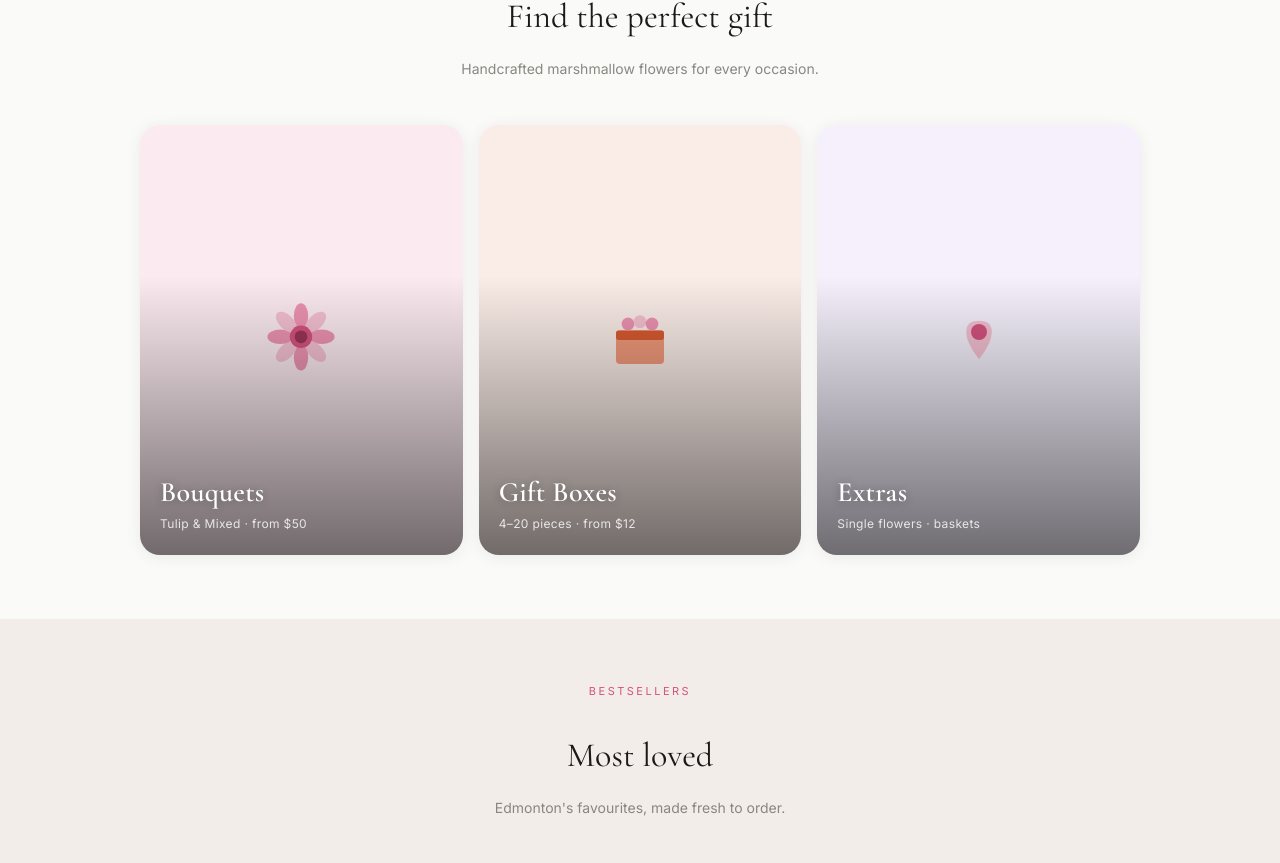
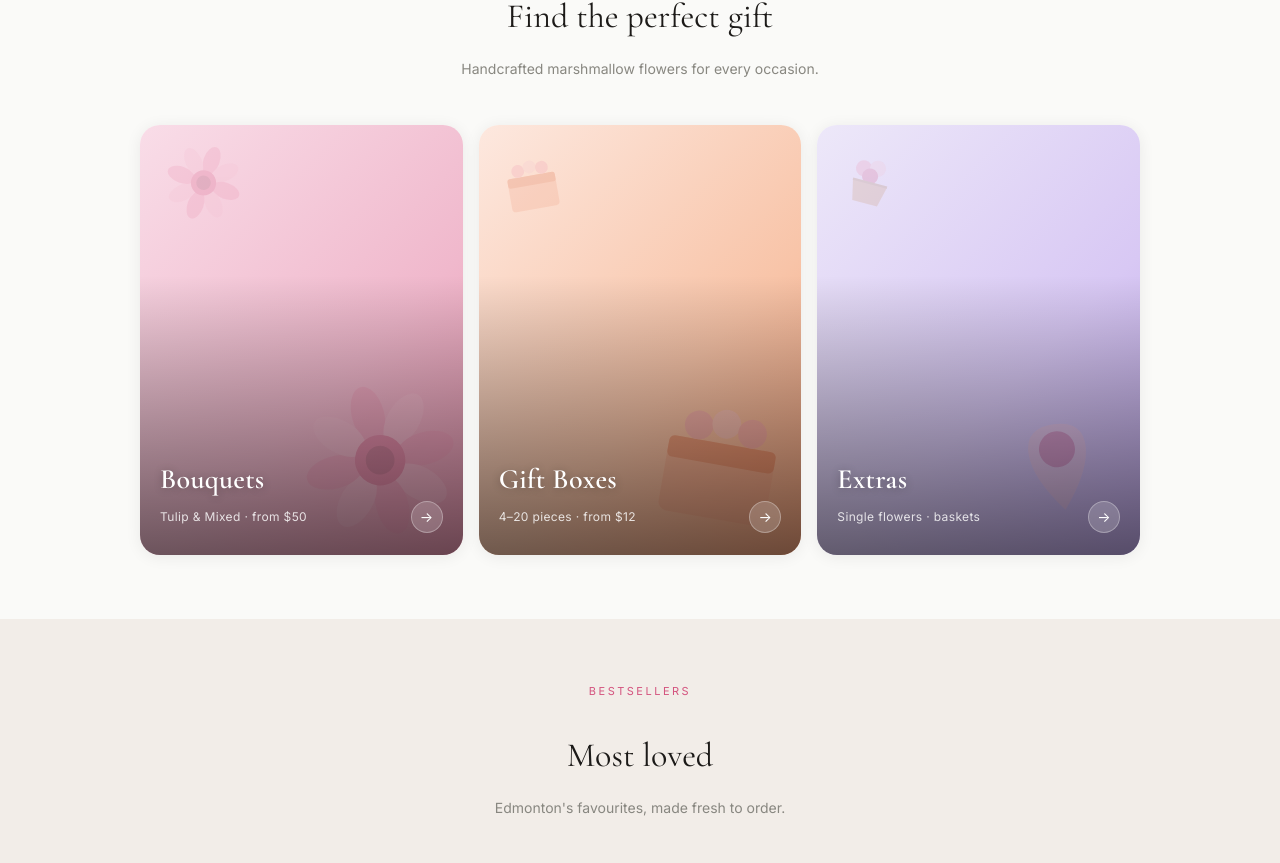
Before and after one commit to antaras1992/zefir-store, a Next.js app: page / in a window 1280 px wide. Shown: the part 840-1703 px from the top of the page. Built offline with nearby package versions, Linux system fonts and the light colour scheme.

Commit message:
Modern 2026 product cards — hover scale, arrow, glass badge

```diff
--- a/app/page.js
+++ b/app/page.js
@@ -181,7 +181,7 @@ price: p.sizes[selSize].p, qty: selQty, msg: selMsg, flower: p.flower,
       const data = await res.json();
       if (data.options && data.options.length > 0) {
         setShipOptions(data.options);
-        // Don't auto-select — let user pick from the list
+        setSelShip(data.options[0]);
       } else {
         showToast(data.error || "No shipping options found");
       }
@@ -303,16 +303,34 @@ price: p.sizes[selSize].p, qty: selQty, msg: selMsg, flower: p.flower,
             <p className={styles.secSub}>Handcrafted marshmallow flowers for every occasion.</p>
             <div className={styles.catTiles}>
               <div className={styles.catTile} onClick={() => goShop("bouquets")}>
-                <div className={styles.catTileImg} style={{ background: "#FBEAF0" }}><Flower type="tulip" size={80} /></div>
-                <div className={styles.catTileBody}><div className={`${styles.catTileName} ${styles.serif}`}>Bouquets</div><div className={styles.catTileCount}>Tulip &amp; Mixed · from $50</div></div>
+                <div className={styles.catTileImg} style={{ background: "linear-gradient(135deg,#f9dde8 0%,#f0b8cc 60%,#e896b0 100%)" }}>
+                  <div style={{position:"absolute",bottom:-10,right:-10,opacity:0.35,transform:"rotate(-15deg)"}}><Flower type="tulip" size={180} /></div>
+                  <div style={{position:"absolute",top:16,left:16,opacity:0.22,transform:"rotate(20deg)"}}><Flower type="tulip" size={90} /></div>
+                </div>
+                <div className={styles.catTileBody}>
+                  <div className={styles.catTileName}>Bouquets</div>
+                  <div className={styles.catTileCount}><span>Tulip &amp; Mixed · from $50</span><span className={styles.catTileArrow}>→</span></div>
+                </div>
               </div>
               <div className={styles.catTile} onClick={() => goShop("boxes")}>
-                <div className={styles.catTileImg} style={{ background: "#FAECE7" }}><Flower type="box" size={80} /></div>
-                <div className={styles.catTileBody}><div className={`${styles.catTileName} ${styles.serif}`}>Gift Boxes</div><div className={styles.catTileCount}>4–20 pieces · from $12</div></div>
+                <div className={styles.catTileImg} style={{ background: "linear-gradient(135deg,#fde8df 0%,#f8c4a8 60%,#f0a07a 100%)" }}>
+                  <div style={{position:"absolute",bottom:-8,right:-8,opacity:0.35,transform:"rotate(10deg)"}}><Flower type="box" size={180} /></div>
+                  <div style={{position:"absolute",top:20,left:14,opacity:0.2,transform:"rotate(-10deg)"}}><Flower type="box" size={80} /></div>
+                </div>
+                <div className={styles.catTileBody}>
+                  <div className={styles.catTileName}>Gift Boxes</div>
+                  <div className={styles.catTileCount}><span>4–20 pieces · from $12</span><span className={styles.catTileArrow}>→</span></div>
+                </div>
               </div>
               <div className={styles.catTile} onClick={() => goShop("extras")}>
-                <div className={styles.catTileImg} style={{ background: "#F5F0FC" }}><Flower type="single" size={80} /></div>
-                <div className={styles.catTileBody}><div className={`${styles.catTileName} ${styles.serif}`}>Extras</div><div className={styles.catTileCount}>Single flowers · baskets</div></div>
+                <div className={styles.catTileImg} style={{ background: "linear-gradient(135deg,#ede8f9 0%,#d8c8f4 60%,#bfa8e8 100%)" }}>
+                  <div style={{position:"absolute",bottom:-10,right:-10,opacity:0.35,transform:"rotate(-8deg)"}}><Flower type="single" size={180} /></div>
+                  <div style={{position:"absolute",top:18,left:12,opacity:0.2,transform:"rotate(15deg)"}}><Flower type="basket" size={80} /></div>
+                </div>
+                <div className={styles.catTileBody}>
+                  <div className={styles.catTileName}>Extras</div>
+                  <div className={styles.catTileCount}><span>Single flowers · baskets</span><span className={styles.catTileArrow}>→</span></div>
+                </div>
               </div>
             </div>
           </section>
```
